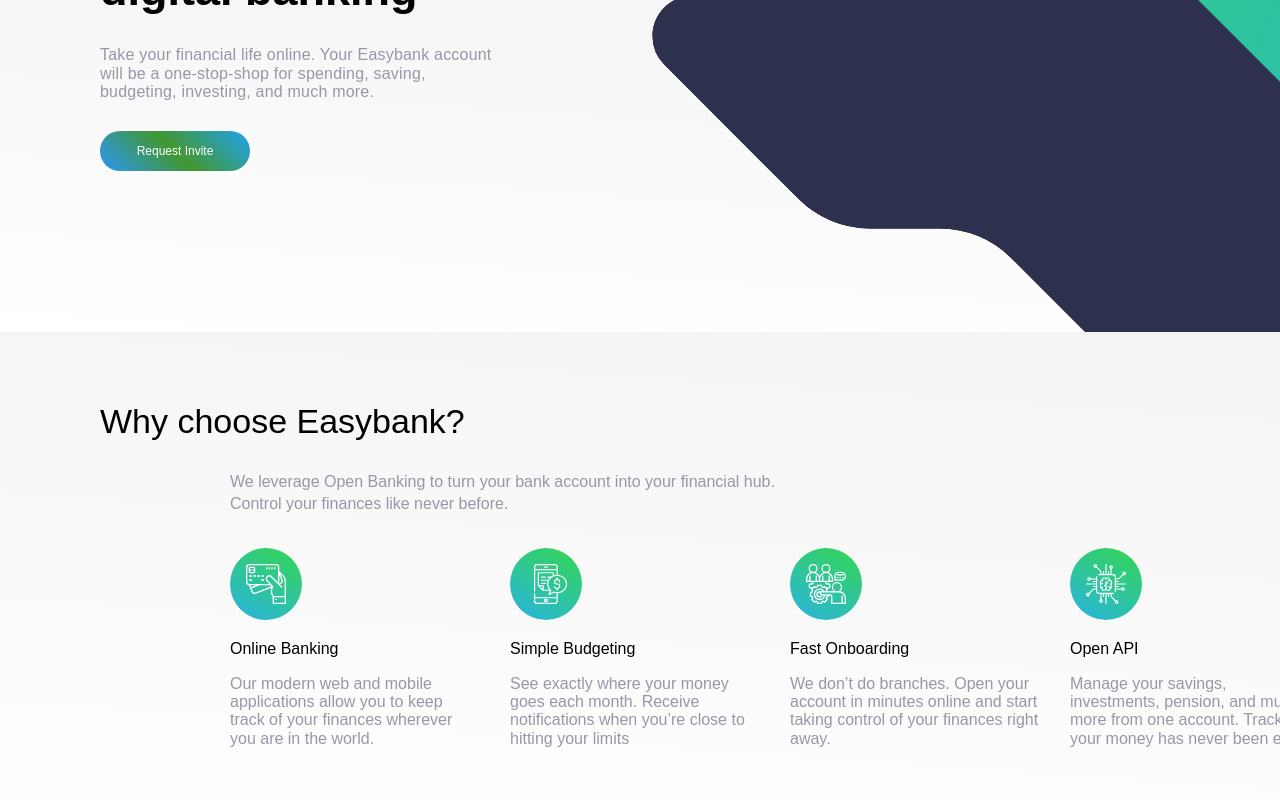
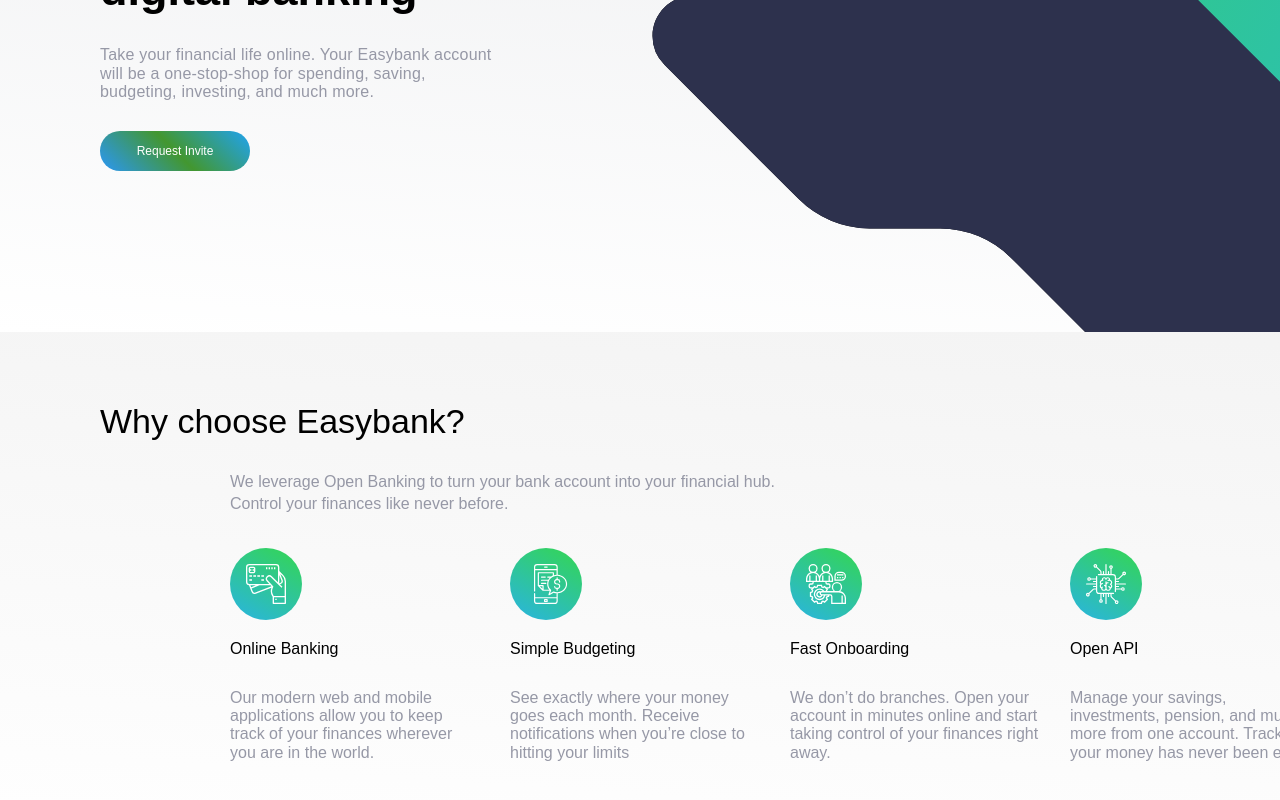
Before and after one commit to Fikol171/easy-bank-app, a React (Create React App) app: page / in a window 1280 px wide. Shown: the part 318-1118 px from the top of the page. Built offline with nearby package versions, Linux system fonts and the light colour scheme.

Commit message:
add new styled-components

```diff
--- a/src/common/Tile/index.js
+++ b/src/common/Tile/index.js
@@ -1,9 +1,12 @@
-const Tile = ({ icon, title, content }) => {
+import { Content, SubTitle } from "./styled";
+
+const Tile = ({ icon, title, content, subTitle }) => {
   return (
     <div>
       <p>{icon}</p>
+      <SubTitle>{subTitle}</SubTitle>
       <p>{title}</p>
-      <p>{content}</p>
+      <Content>{content}</Content>
     </div>
   );
 };
--- /dev/null
+++ b/src/common/Tile/styled.js
@@ -0,0 +1,9 @@
+import { styled } from "styled-components";
+
+export const SubTitle = styled.p`
+  font-size: 9px;
+`;
+export const Content = styled.p`
+  color: ${({ theme }) => theme.color.GrayishBlue};
+  margin: 30px 0;
+`;
```
